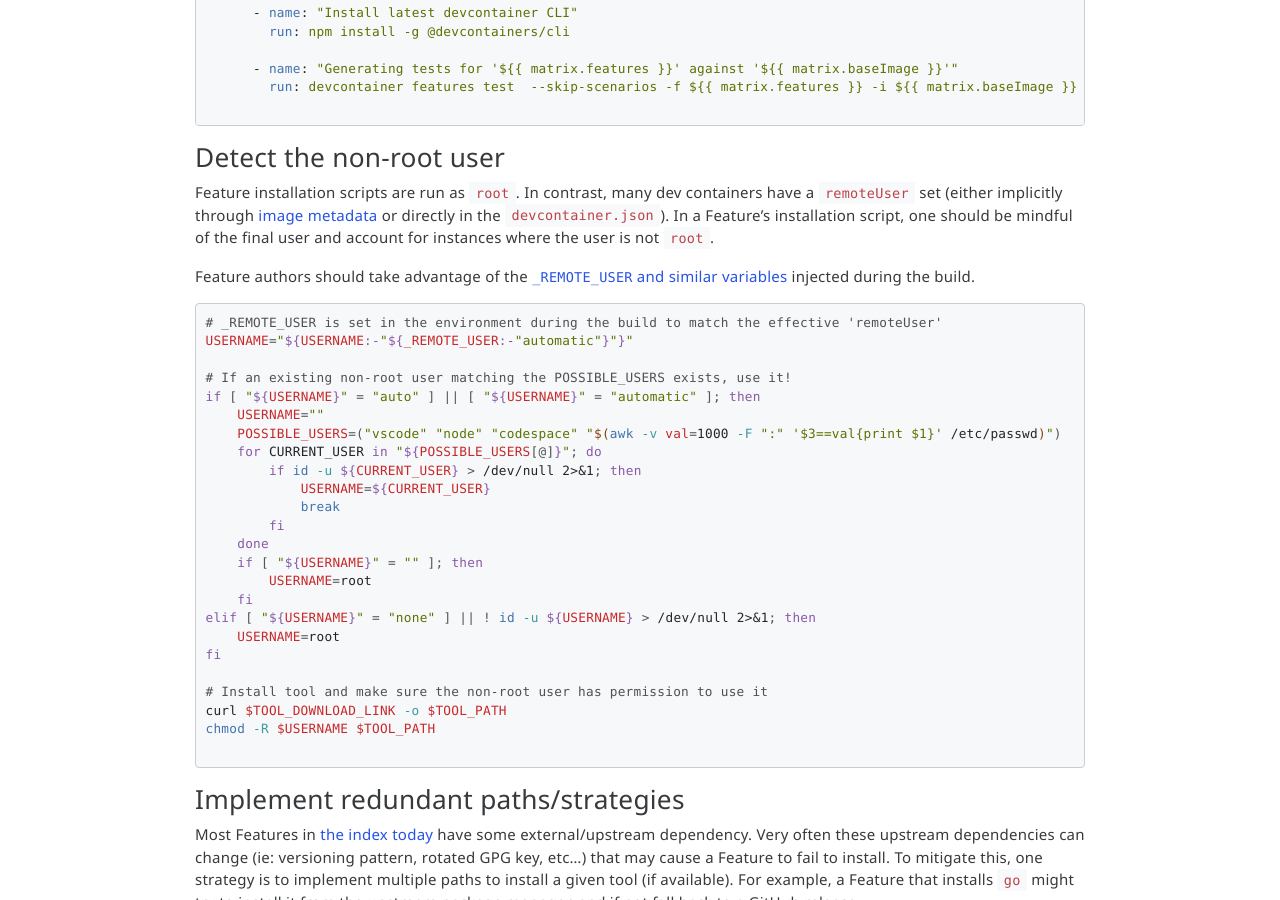
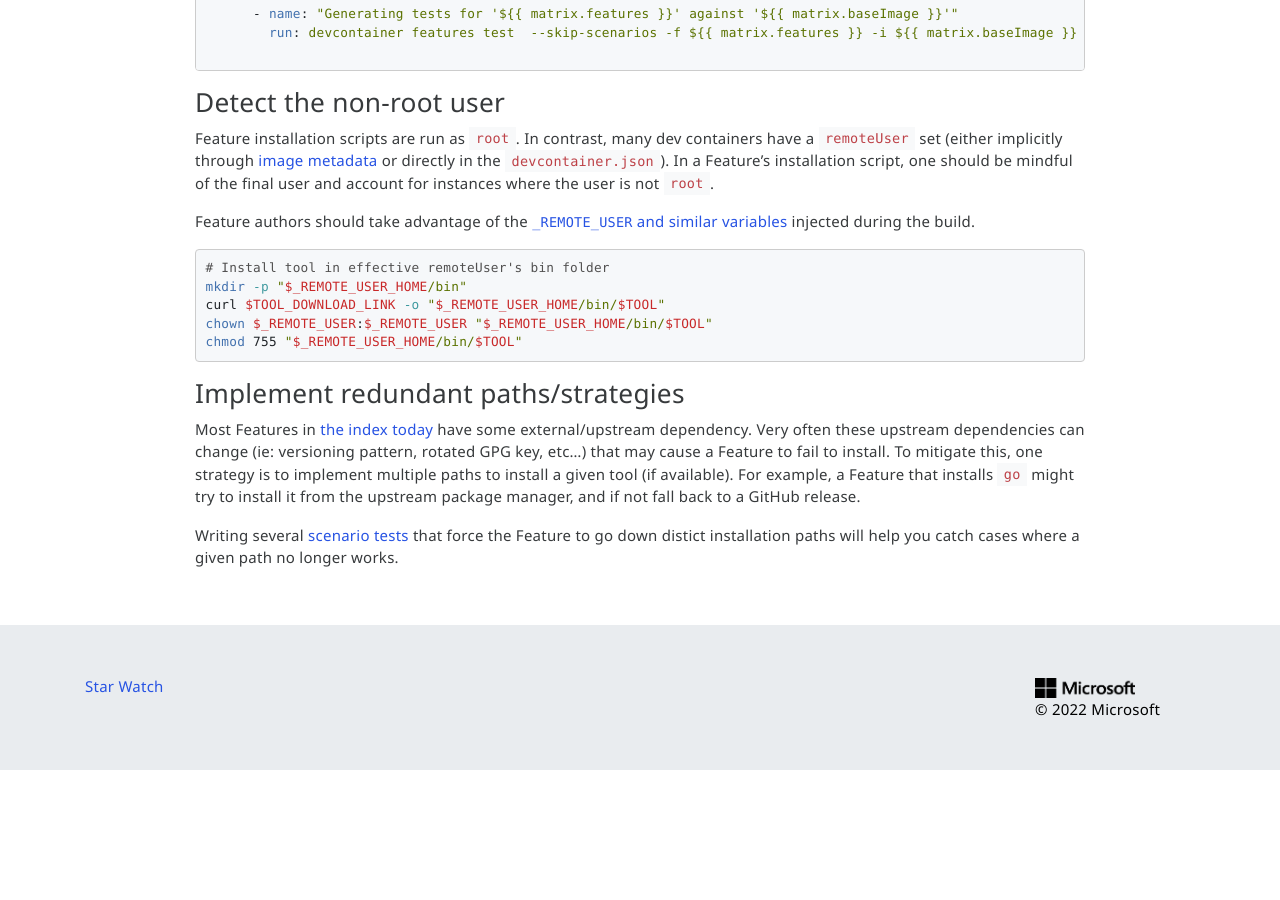
Before and after one commit to devcontainers/devcontainers.github.io, a Jekyll site: the page built from _posts/2023-06-14-feature-authoring-best-practices.md, in a window 1280 px wide and 900 px high, scrolled down 3153 px. Built offline with Jekyll 4.4.1, drawn with Linux system fonts in a browser that asks for light colours; nearby versions of some CDN libraries; comment, search, counter and statistics services are not loaded; after the commit the page ends 3923 px from its top, so only the background shows below that; some of the changed text lies outside the part shown.

Commit message:
chrmarti suggestions

````diff
--- a/_posts/2023-06-14-feature-authoring-best-practices.md
+++ b/_posts/2023-06-14-feature-authoring-best-practices.md
@@ -73,9 +73,7 @@
 fi
 ```
 
-If you're attempting to target a distro that will not have your desired scripting language installed (eg: `bash` is not installed on `alpine`), you may find it useful to use a pattern as shown below.
-
-This example is from the [`common-utils`](https://github.com/devcontainers/features/blob/d934503a050ba84e6b42a006aacd891c4088eb62/src/common-utils/install.sh) Feature and is used to install `bash` on alpine-like distros.
+If you are targeting distros that may not have your desired scripting language installed (eg: `bash` is often not installed on `alpine` images), you can either use plain `/bin/sh` - which is available virtually everywhere - or you can verify (and install) the scripting language in a small bootstrap script as shown below.
 
 ```sh
 #!/bin/sh
@@ -97,8 +95,6 @@
 exec /bin/bash "$(dirname $0)/main.sh" "$@"
 exit $?
 ```
-
-In this example, the remainder of the Feature logic is placed in a file called `main.sh` and executed by `bash`.
 
 Validating functionality against several base images can be done by using the `devcontainer features test` command with the `--base-image` flag, or with a [scenario](https://github.com/devcontainers/cli/blob/main/docs/features/test.md#scenarios).  For example,  one could add a [workflow like this to their repo](https://github.com/devcontainers/features/blob/d934503a050ba84e6b42a006aacd891c4088eb62/.github/workflows/test-all.yaml#L9-L52).
 
@@ -150,30 +146,11 @@
 Feature authors should take advantage of the [`_REMOTE_USER` and similar variables](https://containers.dev/implementors/features/#user-env-var) injected during the build.
 
 ```bash
-# _REMOTE_USER is set in the environment during the build to match the effective 'remoteUser'
-USERNAME="${USERNAME:-"${_REMOTE_USER:-"automatic"}"}"
-
-# If an existing non-root user matching the POSSIBLE_USERS exists, use it!
-if [ "${USERNAME}" = "auto" ] || [ "${USERNAME}" = "automatic" ]; then
-    USERNAME=""
-    POSSIBLE_USERS=("vscode" "node" "codespace" "$(awk -v val=1000 -F ":" '$3==val{print $1}' /etc/passwd)")
-    for CURRENT_USER in "${POSSIBLE_USERS[@]}"; do
-        if id -u ${CURRENT_USER} > /dev/null 2>&1; then
-            USERNAME=${CURRENT_USER}
-            break
-        fi
-    done
-    if [ "${USERNAME}" = "" ]; then
-        USERNAME=root
-    fi
-elif [ "${USERNAME}" = "none" ] || ! id -u ${USERNAME} > /dev/null 2>&1; then
-    USERNAME=root
-fi
-
-# Install tool and make sure the non-root user has permission to use it
-curl $TOOL_DOWNLOAD_LINK -o $TOOL_PATH
-chmod -R $USERNAME $TOOL_PATH
-
+# Install tool in effective remoteUser's bin folder
+mkdir -p "$_REMOTE_USER_HOME/bin"
+curl $TOOL_DOWNLOAD_LINK -o "$_REMOTE_USER_HOME/bin/$TOOL"
+chown $_REMOTE_USER:$_REMOTE_USER "$_REMOTE_USER_HOME/bin/$TOOL"
+chmod 755 "$_REMOTE_USER_HOME/bin/$TOOL"
 ```
 
 ### Implement redundant paths/strategies
````
Also changed, not shown: other parts of _posts/2023-06-14-feature-authoring-best-practices.md (+1 -1 lines).
